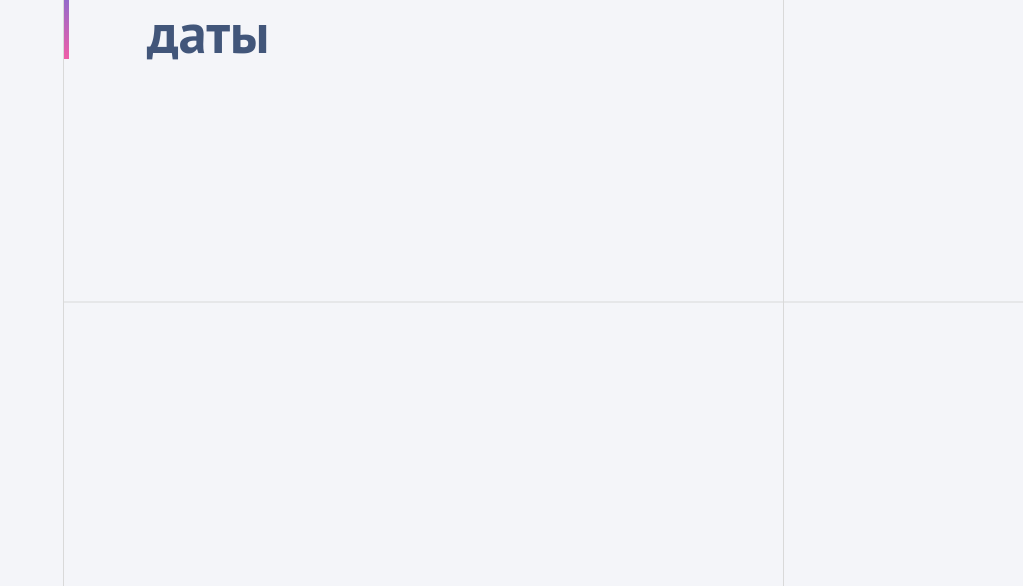
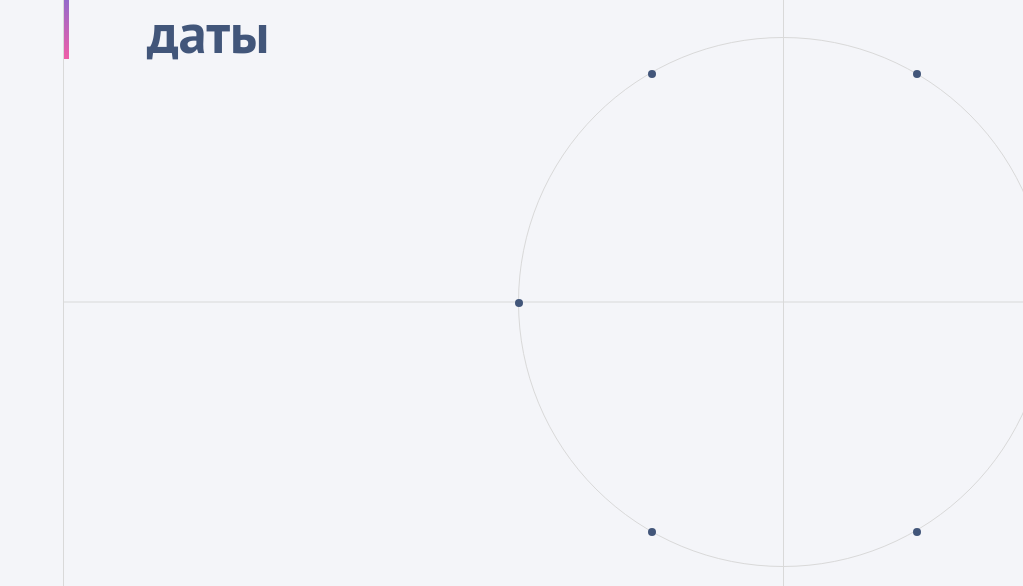
Before and after one commit to MustafaProger/onlyteam_test, a React app: page / in a window 1280 px wide. Shown: the part 238-824 px from the top of the page, without its empty margins (257-1280 px from the left). Built offline with nearby package versions, Linux system fonts and the light colour scheme.

Commit message:
feat: добавлен круг с точками
Точки пока не выглядит как на видео, но выводят нужные результат, то есть индекс точки

```diff
--- a/package.json
+++ b/package.json
@@ -17,6 +17,8 @@
     "normalize.css": "^8.0.1",
     "react": "^19.1.0",
     "react-dom": "^19.1.0",
+    "react-redux": "^9.2.0",
+    "redux": "^5.0.1",
     "sass": "^1.89.2",
     "sass-loader": "^16.0.5",
     "styled-components": "^6.1.19",
@@ -25,6 +27,7 @@
   "devDependencies": {
     "@types/react": "^19.1.8",
     "@types/react-dom": "^19.1.6",
+    "@types/react-redux": "^7.1.34",
     "css-loader": "^7.1.2",
     "html-webpack-plugin": "^5.6.3",
     "style-loader": "^4.0.0",
--- a/src/App.tsx
+++ b/src/App.tsx
@@ -1,12 +1,13 @@
-import React from 'react';
-import styled from 'styled-components';
-import TimelineContainer from './components/TimelineContainer';
+import React from "react";
+import styled from "styled-components";
+import TimelineContainer from "./components/TimelineContainer";
+import TimelineCircle from "./components/TimelineCircle";
 
 const AppContainer = styled.div`
 	width: 100%;
 	height: 100%;
 	padding-left: 320px;
-  background: #F4F5F9;
+	background: #f4f5f9;
 `;
 
 const TitleWrapper = styled.div`
@@ -19,7 +20,7 @@ const Line = styled.div`
 	width: 5px;
 	height: 120px;
 	margin-right: 78px;
-  background: linear-gradient(to bottom, #3877EE, #EF5DA8);
+	background: linear-gradient(to bottom, #3877ee, #ef5da8);
 `;
 
 const Title = styled.h1`
@@ -36,8 +37,13 @@ const App = () => {
 			<TimelineContainer>
 				<TitleWrapper>
 					<Line />
-          <Title>Исторические<br />даты</Title>
+					<Title>
+						Исторические
+						<br />
+						даты
+					</Title>
 				</TitleWrapper>
+				<TimelineCircle/>
 			</TimelineContainer>
 		</AppContainer>
 	);
--- /dev/null
+++ b/src/components/TimelineCircle.tsx
@@ -0,0 +1,75 @@
+import React, { useMemo } from "react";
+import { connect } from "react-redux";
+import { CountDots } from "../interfaces/interfaces";
+import styled from "styled-components";
+
+
+const Circle = styled.div`
+	position: absolute;
+	top: 50%;
+	left: 50%;
+	transform: translate(-50%, -50%);
+	width: 530px;
+	height: 530px;
+	border-radius: 50%;
+	border: 1px solid #d9d9d9;
+`;
+
+const Dot = styled.div`
+	width: 8px;
+	height: 8px;
+	border-radius: 50%;
+	background: rgba(66, 86, 122, 1);
+	position: absolute;
+	transform: translate(-50%, -50%);
+	cursor: pointer;
+
+	&::after {
+		content: attr(data-index);
+		position: absolute;
+		top: -24px;
+		left: 50%;
+		transform: translateX(-50%);
+		opacity: 0;
+		transition: 0.3s;
+		color: #000;
+		font-size: 14px;
+	}
+
+	&:hover::after {
+		opacity: 1;
+	}
+`;
+
+const TimelineCircle = ({ countDots }: CountDots) => {
+	const radius = 265;
+
+	const dots = useMemo(() => {
+		return Array.from({ length: countDots }).map((_, i) => {
+			const angleDeg = (360 / countDots) * i;
+			const angleRad = (angleDeg * Math.PI) / 180;
+			const x = radius + radius * Math.cos(angleRad);
+			const y = radius + radius * Math.sin(angleRad);
+
+			return { x, y, index: i + 1 };
+		});
+	}, [countDots]);
+
+	return (
+		<Circle>
+			{dots.map((dot, i) => (
+				<Dot
+					key={i}
+					data-index={dot.index}
+					style={{ left: `${dot.x}px`, top: `${dot.y}px` }}
+				/>
+			))}
+		</Circle>
+	);
+};
+
+function mapStatetoProps(state: any): CountDots {
+	return { countDots: state.countDots };
+}
+
+export default connect(mapStatetoProps)(TimelineCircle);
--- a/src/components/TimelineContainer.tsx
+++ b/src/components/TimelineContainer.tsx
@@ -1,38 +1,39 @@
-import React from 'react';
-import styled from 'styled-components';
+import React from "react";
+import styled from "styled-components";
 
 const Container = styled.div`
+	position: relative;
+	top: 0;
+	left: 0;
+
 	max-width: 1440px;
 	max-height: 1080px;
 	min-width: 1440px;
 	min-height: 1080px;
 
-  border-left: 1px solid #D9D9D9;
-  border-right: 1px solid #D9D9D9;
-  position: relative;
-  top: 0;
-  left: 0;
+	border-left: 1px solid #d9d9d9;
+	border-right: 1px solid #d9d9d9;
 
 	&::before {
-    content: '';
+		content: "";
 		position: absolute;
 		top: 50%;
 		left: 0;
 		transform: translateY(-50%);
 		width: 100%;
 		height: 1px;
-    background-color: #D9D9D9;
+		background-color: #d9d9d9;
 	}
 
-  &::after  {
-    content: '';
+	&::after {
+		content: "";
 		position: absolute;
 		top: 0;
 		left: 50%;
 		transform: translateY(-50%);
 		width: 1px;
 		height: 200%;
-    background-color: #D9D9D9;
+		background-color: #d9d9d9;
 	}
 `;
 
--- a/src/index.tsx
+++ b/src/index.tsx
@@ -1,9 +1,16 @@
-import React from 'react';
-import { createRoot } from 'react-dom/client';
-import App from './App';
+import React from "react";
+import { createRoot } from "react-dom/client";
+import App from "./App";
 
-import './index.scss';
-import 'normalize.css';
+import "./index.scss";
+import "normalize.css";
 
-const root = createRoot(document.getElementById('root')!);
-root.render(<App />);
+import store from "./store/store";
+import { Provider } from "react-redux";
+
+const root = createRoot(document.getElementById("root")!);
+root.render(
+	<Provider store={store}>
+		<App />
+	</Provider>
+);
--- /dev/null
+++ b/src/interfaces/interfaces.ts
@@ -0,0 +1,3 @@
+export interface CountDots {
+	countDots: number;
+}
--- /dev/null
+++ b/src/store/store.ts
@@ -0,0 +1,14 @@
+import { createStore } from "redux";
+
+const initialStore = { countDots: 6 };
+
+function reducer(store = initialStore, action: any) {
+	switch (action.type) {
+		default:
+			return store;
+	}
+}
+
+const store = createStore(reducer);
+
+export default store;
```
Also changed, not shown: 1 other file (tests, documents, lock files or other folders). Lines whose indentation alone changed are shown as unchanged.
